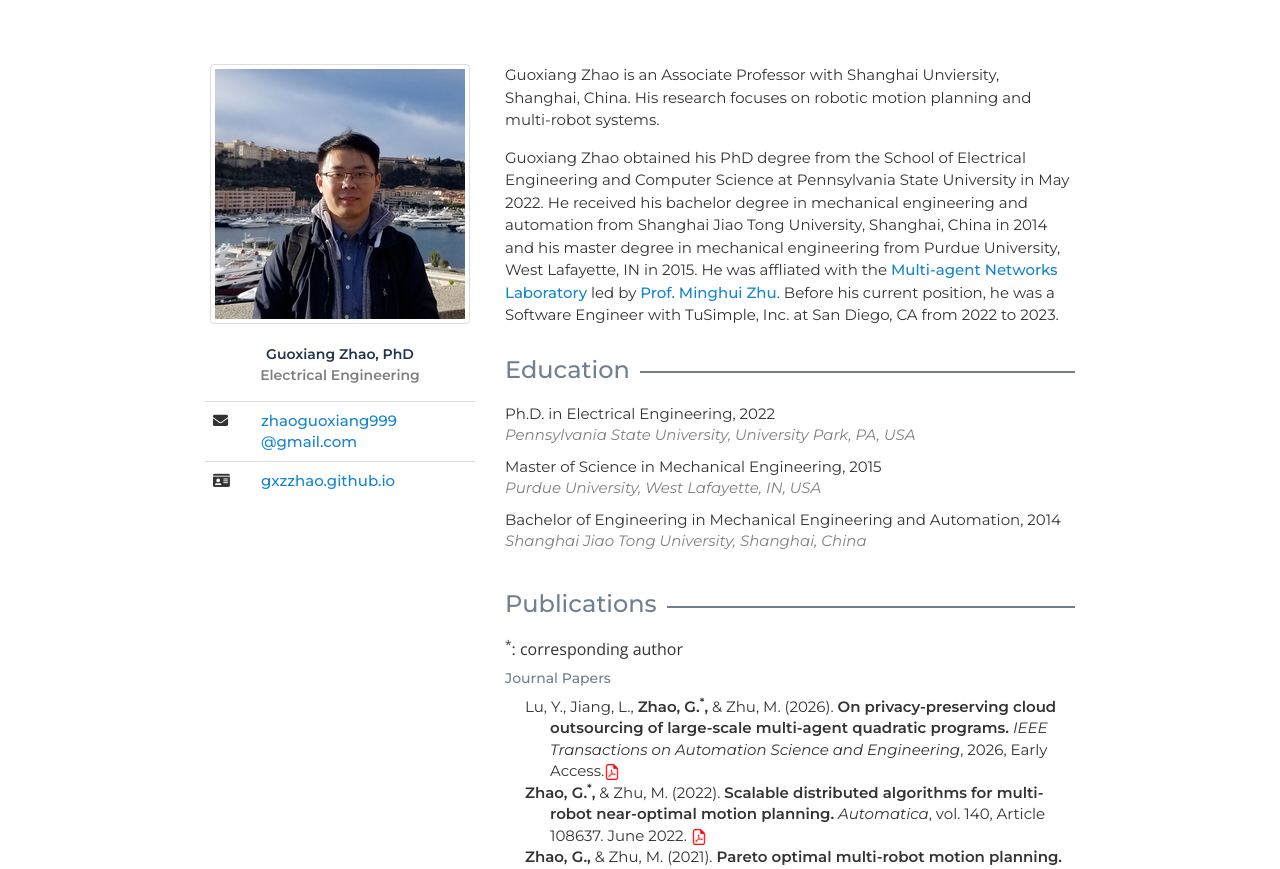
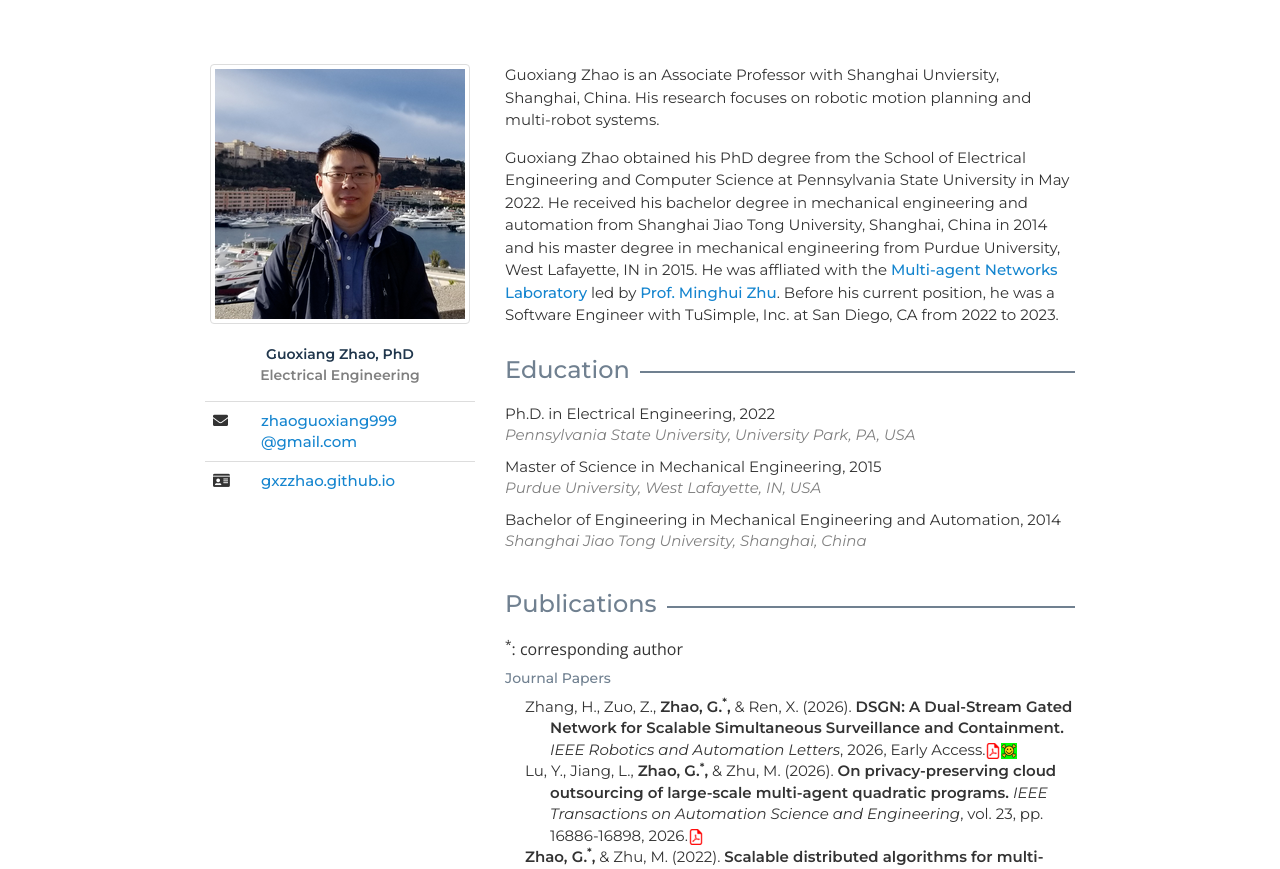
Before and after one commit to gxzzhao/gxzzhao.github.io, a plain HTML site: page index.html in a window 1280 px wide. Shown: the part 83-952 px from the top of the page. Drawn offline with nearby package versions, Linux system fonts and the light colour scheme; a script that the page names is missing; some icons are missing.

Commit message:
1.2.0 ral paper added and update tase paper info

```diff
--- a/index.html
+++ b/index.html
@@ -136,7 +136,8 @@
             <h5>Journal Papers</h5>
 
             <ul class="publications">
-				        <li>Lu, Y., Jiang, L., <b>Zhao, G.<sup>*</sup>,</b> & Zhu, M. (2026). <b>On privacy-preserving cloud outsourcing of large-scale multi-agent quadratic programs.</b> <em>IEEE Transactions on Automation Science and Engineering</em>, 2026, Early Access.<a href="https://ieeexplore.ieee.org/document/11701550"><img src="img/pdf.ico"></a></li>
+                <li>Zhang, H., Zuo, Z., <b>Zhao, G.<sup>*</sup>,</b> & Ren, X. (2026). <b>DSGN: A Dual-Stream Gated Network for Scalable Simultaneous Surveillance and Containment.</b> <em>IEEE Robotics and Automation Letters</em>, 2026, Early Access.<a href="https://ieeexplore.ieee.org/document/11789726"><img src="img/pdf.ico"></a><a href="https://arxiv.org/abs/2610.34084"><img src="img/arxiv.ico"></a></li>
+				        <li>Lu, Y., Jiang, L., <b>Zhao, G.<sup>*</sup>,</b> & Zhu, M. (2026). <b>On privacy-preserving cloud outsourcing of large-scale multi-agent quadratic programs.</b> <em>IEEE Transactions on Automation Science and Engineering</em>,  vol. 23, pp. 16886-16898, 2026.<a href="https://ieeexplore.ieee.org/document/11701550"><img src="img/pdf.ico"></a></li>
 				        <li><b>Zhao, G.<sup>*</sup>,</b> & Zhu, M. (2022). <b>Scalable distributed algorithms for multi-robot near-optimal motion planning.</b> <em>Automatica</em>, vol. 140, Article 108637. June 2022. <a href="https://doi.org/10.1016/j.automatica.2022.110241"><img src="img/pdf.ico"></a></li>
                	<li><b>Zhao, G.,</b> & Zhu, M. (2021). <b>Pareto optimal multi-robot motion planning.</b> <i>IEEE Transactions on Automatic Control</i>, vol. 66, no. 9, pp. 3984-3999, Sept. 2021. <a href="https://ieeexplore.ieee.org/document/9204457"><img src="img/pdf.ico"></a><a href="https://arxiv.org/abs/1802.09099"><img src="img/arxiv.ico"></a></li>
 			      </ul>
```
Also changed, not shown: 1 other file.
